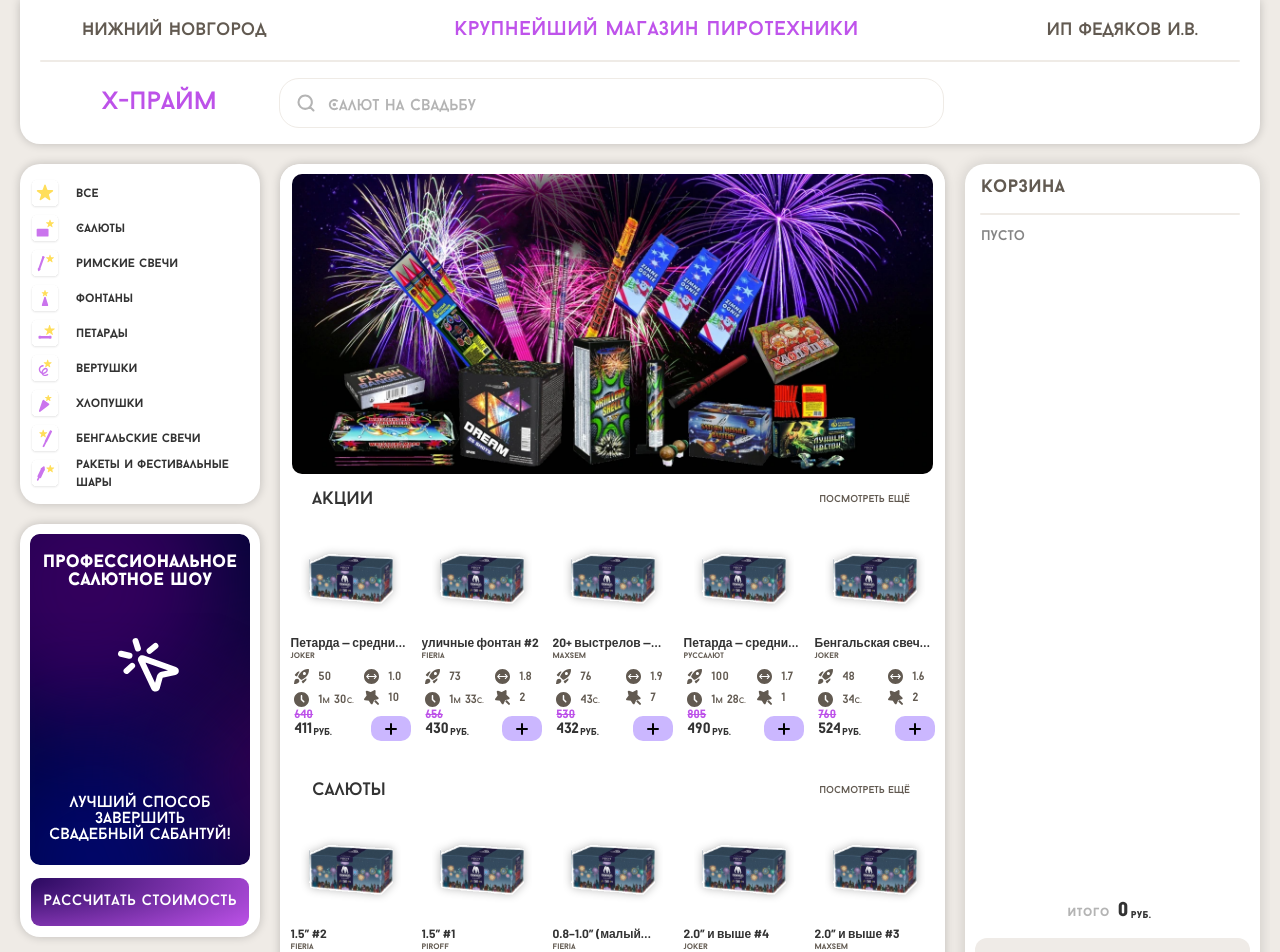
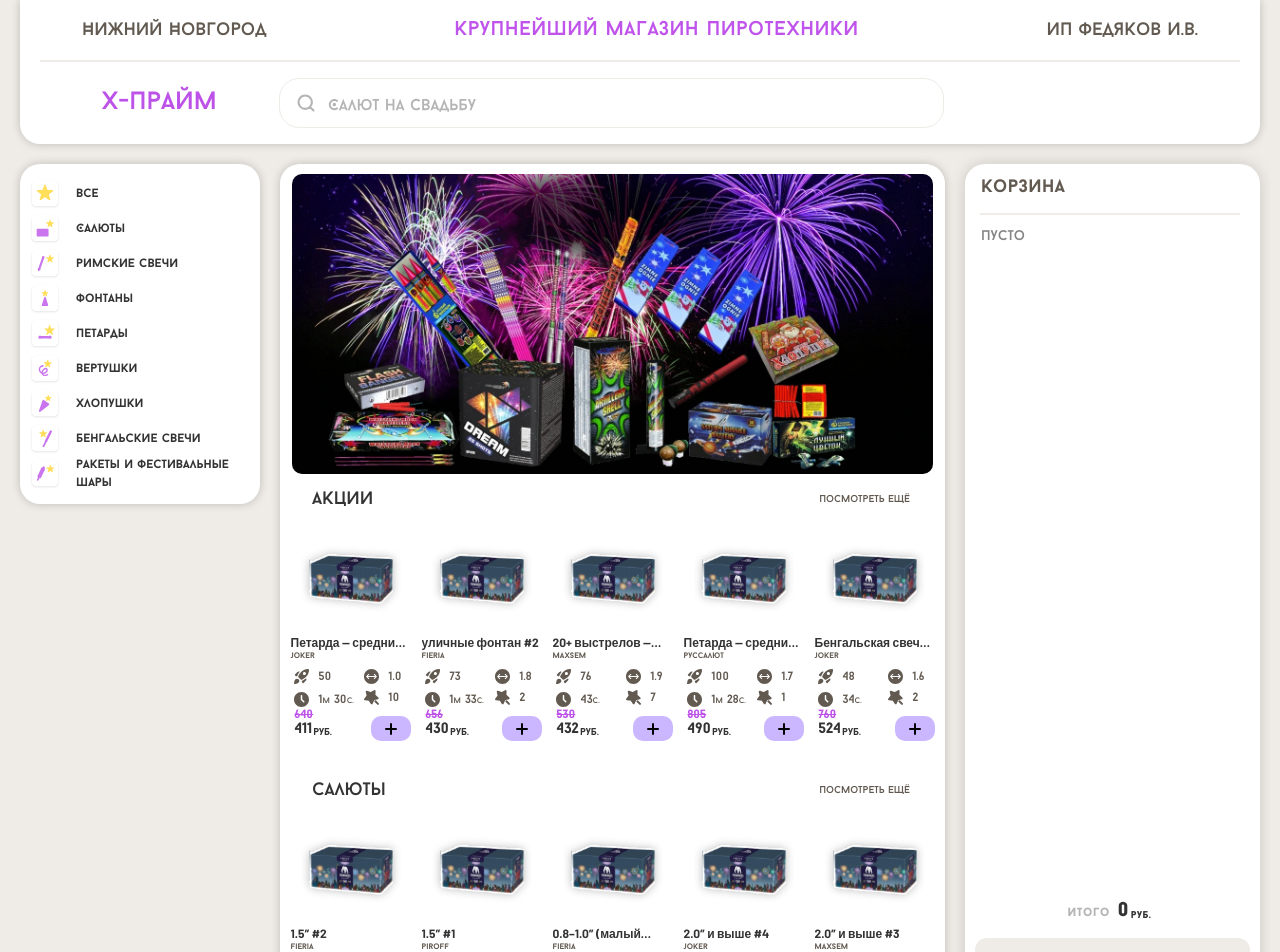
Before and after one commit to VladosGoneGG/FIREWORK, a React (Vite) app: page / in a window 1280 px wide. Shown: the top 952 px of the page. Built offline with nearby package versions, Linux system fonts and the light colour scheme.

Commit message:
ver 0.9.4.7m

```diff
--- a/src/App.jsx
+++ b/src/App.jsx
@@ -7,7 +7,7 @@ import FooterSection from './components/FooterSection/FooterSection'
 import Header from './components/Header/Header'
 import ProductCart from './components/ProductCart/ProductCart'
 import ProductsPage from './components/ProductsPage/ProductPage'
-import PromoPanel from './components/PromoPanel/PromoPanel'
+// import PromoPanel from './components/PromoPanel/PromoPanel'
 import SearchBar from './components/Search/SearchBar'
 import SearchModal from './components/Search/SearchModal'
 import SubcategoryOverlay from './components/SubcategoryOverlay/SubcategoryOverlay'
@@ -83,7 +83,7 @@ function App() {
 											<CategoryFilter
 												onAnyCategoryClick={() => setIsLanding(false)}
 											/>
-											<PromoPanel />
+											{/* <PromoPanel /> */}
 										</>
 									)}
 									<SubcategoryOverlay
--- a/src/components/ProductDetails/parts/MediaBlock.jsx
+++ b/src/components/ProductDetails/parts/MediaBlock.jsx
@@ -33,7 +33,7 @@ const MediaBlock = ({ img, name, onBack }) => {
 			)}
 
 			<div className='absolute inset-0 pointer-events-none grid place-items-center'>
-				<div className='rounded-[10px] grid place-items-center px-3 py-2'>
+				<div className='rounded-[10px] grid place-items-center px-3 py-2 shadow-lg'>
 					<img src={overlaySvg} alt='overlay' />
 				</div>
 			</div>
```
